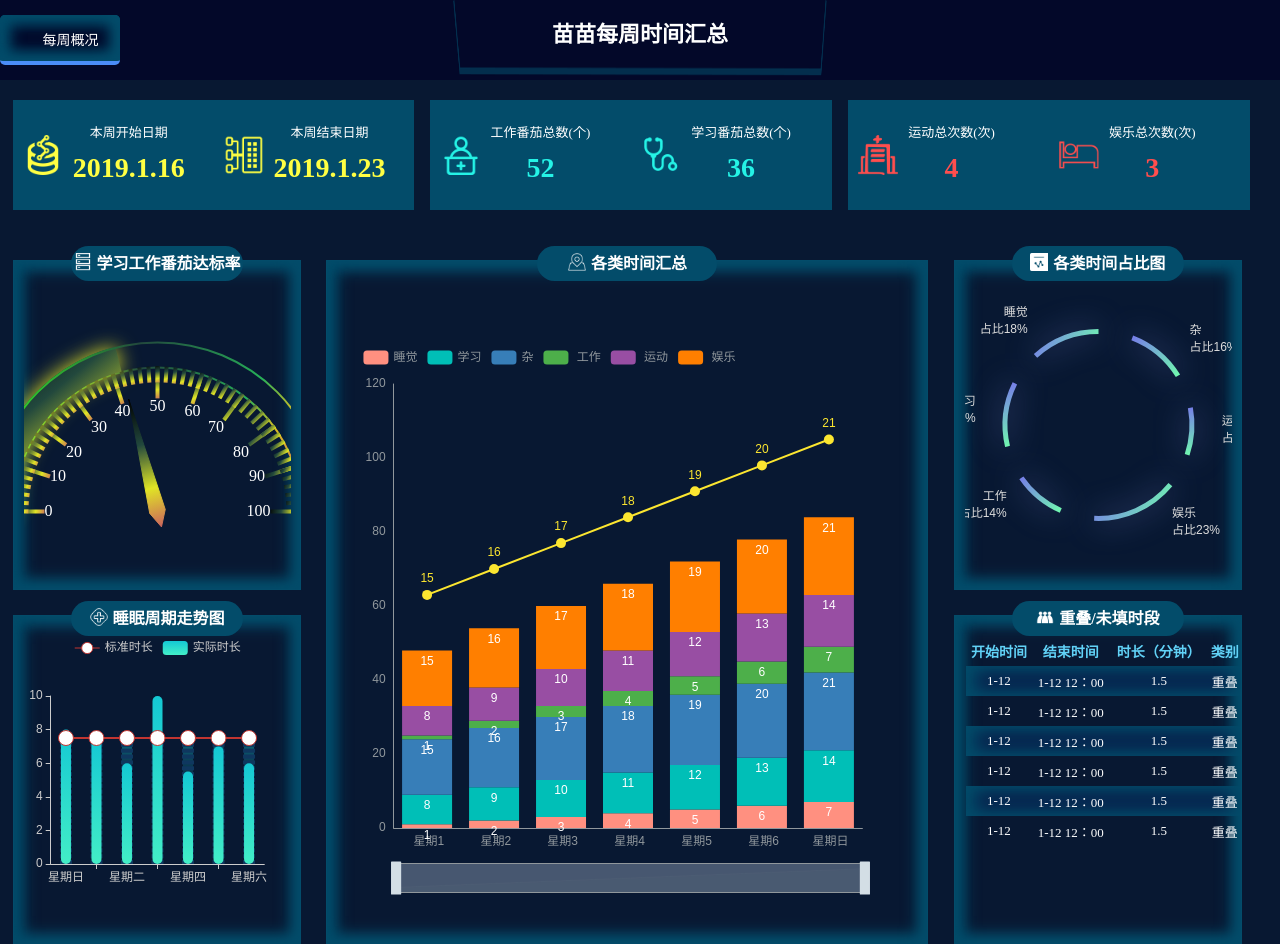
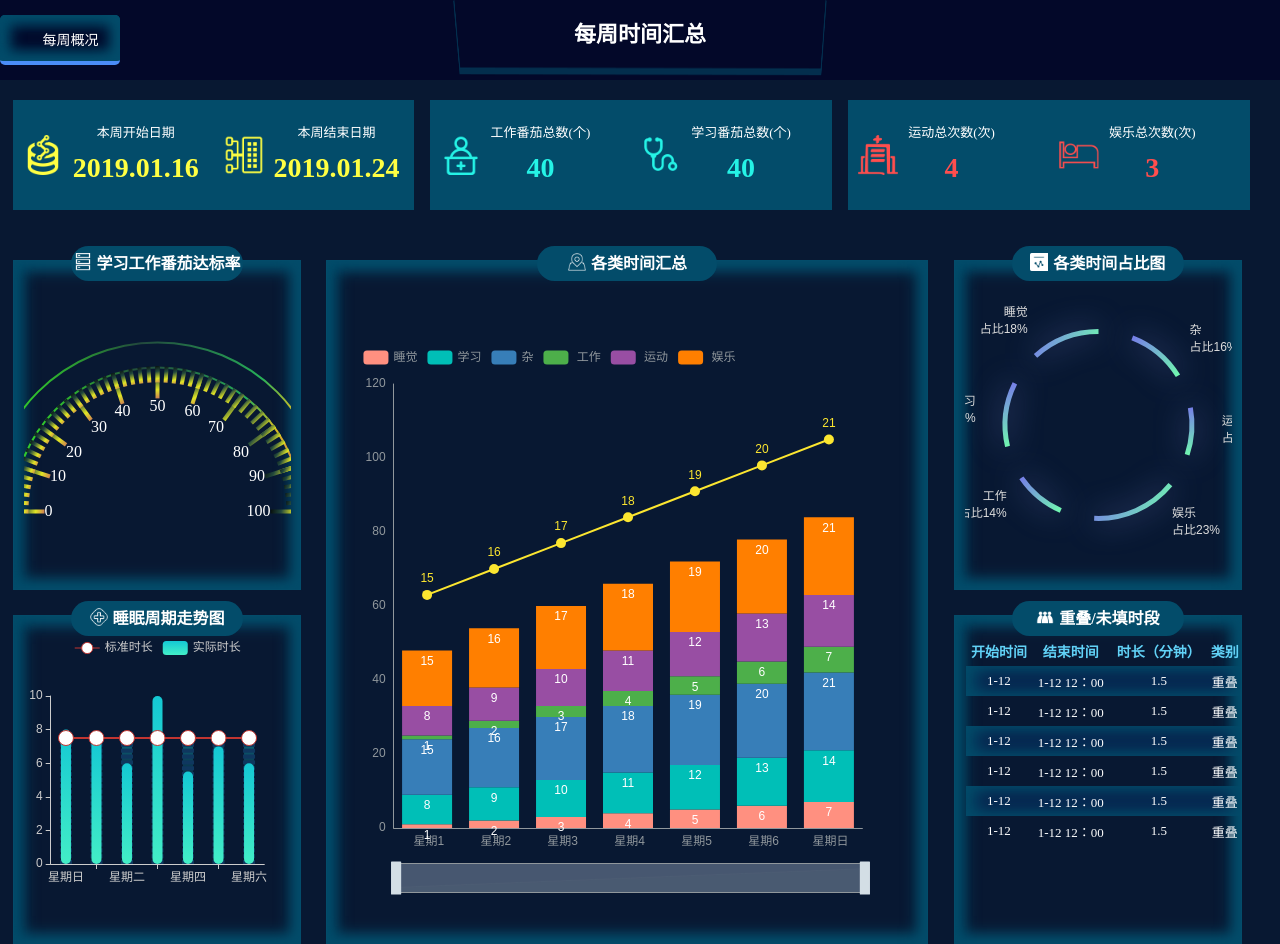
Before and after one commit to chongwangcc/person_time_manage_system, a Flask app: page / in a window 1280 px wide. Shown: the top 944 px of the page. Run offline with Flask 2, Linux system fonts and the light colour scheme.

Commit message:
调整restful接口 调整，js代码

```diff
--- a/person_time_manage_system/app.py
+++ b/person_time_manage_system/app.py
@@ -10,16 +10,32 @@
 app = Flask(__name__)
 
 
-@app.route("/fanqie_shu/<my_date>", methods=["GET"])
-def fanqie_shu(my_date):
-    import random
-    nums = random.randint(1,100)
-    return jsonify({"study_tomato_nums":nums})
+@app.route("/api/v1/statistics/weekly/all/<date_str>", methods=["GET"])
+def weekly_statistics(date_str):
+    """
+    获得每周相关的统计信息、每周概览的统计信息从这个一个API调用
+    :param date_str:
+    :return:
+    """
+    # TODO 验证函数
 
+    # TODO 获得真值
 
-@app.route("/sleep_hours/<my_date>", methods=["GET"])
-def sleep_hours(my_date):
-    result = {
+    # 构造返回结果
+    result = {}
+    # 1.开始结束日期 工作-学习番茄数 锻炼娱乐次数
+    result["working_tomato_nums"] = 40
+    result["study_tomato_nums"] = 40
+    result["execise_nums"] = 4
+    result["fun_nums"] = 3
+    result["start_date"] = "2019.01.16"
+    result["end_date"] = "2019.01.24"
+
+    # 2. 番茄时钟达标率
+    result["working_and_study_tomato_nums_of_each_day"]=80
+
+    # 3. 睡眠时间
+    result["sleep_hours"] = {
         "standard_hours": 7.5,
         "actual_hours": [
             {"category": "星期日", "hours": 8},
@@ -31,25 +47,9 @@
             {"category": "星期六", "hours": 6},
         ]
     }
-    return jsonify(result)
 
-
-@app.route("/each_category_hours/<my_date>", methods=["GET"])
-def each_category_hours(my_date):
-    result = [
-            {"name": "睡觉", "value": 8},
-            {"name": "学习", "value": 7.5},
-            {"name": "工作", "value": 6},
-            {"name": "娱乐", "value": 10},
-            {"name": "运动", "value": 5.5},
-            {"name": "杂", "value": 7},
-        ]
-    return jsonify(result)
-
-
-@app.route("/all_category_every_day_hours/<my_date>", methods=["GET"])
-def all_category_every_day_hours(my_date):
-    result = {
+    # 4. 各项每天时间汇总
+    result["every_day_category_details"] = {
         "xData":[" 星期1"," 星期2"," 星期3"," 星期4"," 星期5"," 星期6"," 星期日"],
         "legends": ["睡觉", '学习', '杂', " 工作", " 运动", " 娱乐"],
         # 每个类别，每一天的时间，shape==（lengends.长度  *  xData.长度）
@@ -63,20 +63,28 @@
         ],
         "sum":[15, 16, 17, 18, 19, 20, 21]
     }
+
+    # 5. 类别 时间汇总
+    result["each_category_time_sum"] = [
+            {"name": "睡觉", "value": 8},
+            {"name": "学习", "value": 7.5},
+            {"name": "工作", "value": 6},
+            {"name": "娱乐", "value": 10},
+            {"name": "运动", "value": 5.5},
+            {"name": "杂", "value": 7},
+        ]
+
+    # 6. 漏填、充填时段
+    result["missing_info"] = [
+                {"start_time":"1-12 ","end_time":'1-12 12：00',"during":'1.5',"type":"重叠"},
+                {"start_time": "1-12 ", "end_time": '1-12 12：00', "during": '1.5', "type": "重叠"},
+                {"start_time": "1-12 ", "end_time": '1-12 12：00', "during": '1.5', "type": "重叠"},
+                {"start_time": "1-12 ", "end_time": '1-12 12：00', "during": '1.5', "type": "重叠"},
+                {"start_time": "1-12 ", "end_time": '1-12 12：00', "during": '1.5', "type": "重叠"},
+                {"start_time": "1-12 ", "end_time": '1-12 12：00', "during": '1.5', "type": "重叠"},
+            ]
     return jsonify(result)
 
-@app.route("/missing_period/<my_date>", methods=["GET"])
-def missing_period(my_date):
-    result = [
-            {"start_time":"1-12 ","end_time":'1-12 12：00',"during":'1.5',"type":"重叠"},
-        {"start_time": "1-12 ", "end_time": '1-12 12：00', "during": '1.5', "type": "重叠"},
-        {"start_time": "1-12 ", "end_time": '1-12 12：00', "during": '1.5', "type": "重叠"},
-        {"start_time": "1-12 ", "end_time": '1-12 12：00', "during": '1.5', "type": "重叠"},
-        {"start_time": "1-12 ", "end_time": '1-12 12：00', "during": '1.5', "type": "重叠"},
-        {"start_time": "1-12 ", "end_time": '1-12 12：00', "during": '1.5', "type": "重叠"},
-            ]
-
-    return jsonify(result)
 
 @app.route("/", methods=["GET"])
 def index():
--- a/person_time_manage_system/static/scripts/index.js
+++ b/person_time_manage_system/static/scripts/index.js
@@ -1,21 +1,42 @@
 // var symptomName = last_month_day();
 
 $(function(){
-    init3()
-    init4()
-    init5()
-    init6()
-    init7()
+    var date_now = "2019.1.14"
+    $.get("/api/v1/statistics/weekly/all/"+date_now).done(function (data){
+        init0(data)
+        init1("Chart1", data.working_and_study_tomato_nums_of_each_day)
+        init2("Chart2", data.sleep_hours)
+        init3("Chart3", data.every_day_category_details)
+        init4("Chart4", data.each_category_time_sum)
+        init5("Chart5", data.missing_info)
+    })
 })
 
-function init3(){
+function init0(data){
+    //设置开始时间、结束时间
+    var tlabel =document.getElementById("id_start_date");
+    tlabel.innerHTML=data.start_date
+    var tlabel =document.getElementById("id_end_date");
+    tlabel.innerHTML=data.end_date
+
+    // 工作、学习番茄时钟数
+    var tlabel =document.getElementById("id_work_tomato_nums");
+    tlabel.innerHTML=data.working_tomato_nums
+    var tlabel =document.getElementById("id_study_tomato_nums");
+    tlabel.innerHTML=data.study_tomato_nums
+
+    // 运动、娱乐次数
+    var tlabel =document.getElementById("exercise_nums");
+    tlabel.innerHTML=data.execise_nums
+    var tlabel =document.getElementById("fun_nums");
+    tlabel.innerHTML=data.fun_nums
+}
+
+function init1(id_str, data){
     // 番茄始终达标率
-    //调用后台接口，获得番茄数
-    var date_now = "2019.1.16"
-    $.get("/fanqie_shu/"+date_now).done(function (data) {
     var nums = data.study_tomato_nums
     //设置番茄始终达标数
-        var pieChart1 = echarts.init(document.getElementById('pieChart1'));
+    var pieChart1 = echarts.init(document.getElementById(id_str));
     pieChart1.setOption({
         grid:{
                left: '5%',
@@ -345,14 +366,9 @@
         }
     }]
     });
-    })
-
-
 }
 
-function init4(){
-    var date_now = "2019.1.16"
-    $.get("/sleep_hours/"+date_now).done(function (data) {
+function init2(id_str, data){
         var category = [];
         var dottedBase = +new Date();
         var lineData = [];
@@ -461,117 +477,11 @@
             }]
         };
 
-        var histogramChart = echarts.init(document.getElementById('histogramChart'));
+        var histogramChart = echarts.init(document.getElementById(id_str));
         histogramChart.setOption(option2)
-    });
 }
 
-function init5(){
-     var date_now = "2019.1.16"
-     $.get("/each_category_hours/"+date_now).done(function (data) {
-
-         var scaleData = data;
-         var rich = {
-             white: {
-                 color: '#ddd',
-                 align: 'center',
-                 padding: [5, 0]
-             }
-         };
-         var placeHolderStyle = {
-             normal: {
-                 label: {
-                     show: false
-                 },
-                 labelLine: {
-                     show: false
-                 },
-                 color: 'rgba(0, 0, 0, 0)',
-                 borderColor: 'rgba(0, 0, 0, 0)',
-                 borderWidth: 0
-             }
-         };
-         var data = [];
-         for (var i = 0; i < scaleData.length; i++) {
-             data.push({
-                 value: scaleData[i].value,
-                 name: scaleData[i].name,
-                 itemStyle: {
-                     normal: {
-                         borderWidth: 5,
-                         shadowBlur: 30,
-                         borderColor: new echarts.graphic.LinearGradient(0, 0, 1, 1, [{
-                             offset: 0,
-                             color: '#7777eb'
-                         }, {
-                             offset: 1,
-                             color: '#70ffac'
-                         }]),
-                         shadowColor: 'rgba(142, 152, 241, 0.6)'
-                     }
-                 }
-             }, {
-                 value: 4,
-                 name: '',
-                 itemStyle: placeHolderStyle
-             });
-         }
-         var seriesObj = [{
-             name: '',
-             type: 'pie',
-             clockWise: false,
-             radius: ["70%", "70%"],
-             hoverAnimation: false,
-             itemStyle: {
-                 normal: {
-                     label: {
-                         show: true,
-                         position: 'outside',
-                         color: '#ddd',
-                         formatter: function (params) {
-                             var percent = 0;
-                             var total = 0;
-                             for (var i = 0; i < scaleData.length; i++) {
-                                 total += scaleData[i].value;
-                             }
-                             percent = ((params.value / total) * 100).toFixed(0);
-                             if (params.name !== '') {
-                                 return params.name + '\n{white|' + '占比' + percent + '%}';
-                             } else {
-                                 return '';
-                             }
-                         },
-                         rich: rich
-                     },
-                     labelLine: {
-                         show: false
-                     }
-                 }
-             },
-             data: data
-         }];
-         option = {
-             tooltip: {
-                 show: false
-             },
-             legend: {
-                 show: false
-             },
-             toolbox: {
-                 show: false
-             },
-             series: seriesObj
-         }
-
-         var lineChart = echarts.init(document.getElementById('lineChart'));
-         lineChart.setOption(option)
-     });
-
-}
-
-function init6(){
-    var date_now = "2019.1.16"
-     $.get("/all_category_every_day_hours/"+date_now).done(function (data) {
+function init3(id_str, data){
           var corlor_list = ["rgba(255,144,128,1)",
               "rgba(0,191,183,1)",
               "rgba(55,126,184,1)",
@@ -748,16 +658,110 @@
                 series: seriesObj
             }
 
-            var mapChart = echarts.init(document.getElementById('mapChart'));
+            var mapChart = echarts.init(document.getElementById(id_str));
             mapChart.setOption(option)
+}
+
+function init4(id_str, data1){
+         var scaleData = data1;
+         var rich = {
+             white: {
+                 color: '#ddd',
+                 align: 'center',
+                 padding: [5, 0]
+             }
+         };
+         var placeHolderStyle = {
+             normal: {
+                 label: {
+                     show: false
+                 },
+                 labelLine: {
+                     show: false
+                 },
+                 color: 'rgba(0, 0, 0, 0)',
+                 borderColor: 'rgba(0, 0, 0, 0)',
+                 borderWidth: 0
+             }
+         };
+         var data = [];
+         for (var i = 0; i < scaleData.length; i++) {
+             data.push({
+                 value: scaleData[i].value,
+                 name: scaleData[i].name,
+                 itemStyle: {
+                     normal: {
+                         borderWidth: 5,
+                         shadowBlur: 30,
+                         borderColor: new echarts.graphic.LinearGradient(0, 0, 1, 1, [{
+                             offset: 0,
+                             color: '#7777eb'
+                         }, {
+                             offset: 1,
+                             color: '#70ffac'
+                         }]),
+                         shadowColor: 'rgba(142, 152, 241, 0.6)'
+                     }
+                 }
+             }, {
+                 value: 4,
+                 name: '',
+                 itemStyle: placeHolderStyle
              });
          }
+         var seriesObj = [{
+             name: '',
+             type: 'pie',
+             clockWise: false,
+             radius: ["70%", "70%"],
+             hoverAnimation: false,
+             itemStyle: {
+                 normal: {
+                     label: {
+                         show: true,
+                         position: 'outside',
+                         color: '#ddd',
+                         formatter: function (params) {
+                             var percent = 0;
+                             var total = 0;
+                             for (var i = 0; i < scaleData.length; i++) {
+                                 total += scaleData[i].value;
+                             }
+                             percent = ((params.value / total) * 100).toFixed(0);
+                             if (params.name !== '') {
+                                 return params.name + '\n{white|' + '占比' + percent + '%}';
+                             } else {
+                                 return '';
+                             }
+                         },
+                         rich: rich
+                     },
+                     labelLine: {
+                         show: false
+                     }
+                 }
+             },
+             data: data
+         }];
+         option = {
+             tooltip: {
+                 show: false
+             },
+             legend: {
+                 show: false
+             },
+             toolbox: {
+                 show: false
+             },
+             series: seriesObj
+         }
 
-function init7(){
-    var date_now = "2019.1.16"
+         var lineChart = echarts.init(document.getElementById(id_str));
+         lineChart.setOption(option)
+}
 
-    $.get("/missing_period/"+date_now).done(function (data) {
-            var tbody =document.getElementById('missing_info');
+function init5(id_str, data){
+        var tbody =document.getElementById(id_str);
         var info = data;
         for(var i = 0;i < info.length; i++) { //遍历一下json数据
             var trow = getDataRow(info[i]); //定义一个方法,返回tr数据
@@ -785,7 +789,6 @@
 
          return row; //返回tr数据
          }
-    })
 
 
 }
--- a/person_time_manage_system/templates/index.html
+++ b/person_time_manage_system/templates/index.html
@@ -22,7 +22,7 @@
     </div>
     <div class="header_center left" style="position:relative">
 
-        <h2><strong>苗苗每周时间汇总</strong></h2>
+        <h2><strong>每周时间汇总</strong></h2>
 
     </div>
     <div class="right nav text_right">
@@ -41,14 +41,14 @@
                 <img src="../static/images/info_1.png" class="left text01_img"/>
                 <div class="left text01_div">
                     <p>本周开始日期</p>
-                    <p>2019.1.16</p>
+                    <p id="id_start_date">2019.1.16</p>
                 </div>
             </div>
             <div class="con_div_text01 right">
                 <img src="../static/images/info_2.png" class="left text01_img"/>
                 <div class="left text01_div">
                     <p>本周结束日期</p>
-                    <p>2019.1.23</p>
+                    <p id="id_end_date">2019.1.23</p>
                 </div>
             </div>
         </div>
@@ -57,14 +57,14 @@
                 <img src="../static/images/info_3.png" class="left text01_img"/>
                 <div class="left text01_div">
                     <p>工作番茄总数(个)</p>
-                    <p class="sky">52</p>
+                    <p id="id_work_tomato_nums" class="sky">52</p>
                 </div>
             </div>
             <div class="con_div_text01 right">
                 <img src="../static/images/info_4.png" class="left text01_img"/>
                 <div class="left text01_div">
                     <p>学习番茄总数(个)</p>
-                    <p class="sky">36</p>
+                    <p id="id_study_tomato_nums" class="sky">36</p>
                 </div>
             </div>
         </div>
@@ -74,14 +74,14 @@
                 <img src="../static/images/info_5.png" class="left text01_img"/>
                 <div class="left text01_div">
                     <p>运动总次数(次)</p>
-                    <p class="org">4</p>
+                    <p id="exercise_nums" class="org">4</p>
                 </div>
             </div>
             <div class="con_div_text01 right">
                 <img src="../static/images/info_6.png" class="left text01_img"/>
                 <div class="left text01_div">
                     <p>娱乐总次数(次)</p>
-                    <p class="org">3</p>
+                    <p id="fun_nums" class="org">3</p>
                 </div>
             </div>
         </div>
@@ -91,23 +91,23 @@
         <div class="left div_any01">
             <div class="div_any_child">
                 <div class="div_any_title"><img src="../static/images/title_1.png">学习工作番茄达标率</div>
-                <p id="pieChart1" class="p_chart"></p>
+                <p id="Chart1" class="p_chart"></p>
             </div>
             <div class="div_any_child">
                 <div class="div_any_title"><img src="../static/images/title_2.png">睡眠周期走势图</div>
-                <p id="histogramChart" class="p_chart"></p>
+                <p id="Chart2" class="p_chart"></p>
             </div>
         </div>
         <div class="div_any02 left ">
             <div class="div_any_child div_height">
                 <div class="div_any_title any_title_width"><img src="../static/images/title_0.png">各类时间汇总 </div>
-                <div id="mapChart" style="width:97.5%;height:95%;display: inline-block;padding-left: 1.25%;padding-top:2.2%"></div>
+                <div id="Chart3" style="width:97.5%;height:95%;display: inline-block;padding-left: 1.25%;padding-top:2.2%"></div>
             </div>
         </div>
         <div class="right div_any01">
             <div class="div_any_child">
                 <div class="div_any_title"><img src="../static/images/title_3.png">各类时间占比图</div>
-                <p id="lineChart" class="p_chart"></p>
+                <p id="Chart4" class="p_chart"></p>
             </div>
             <div class="div_any_child">
                 <div class="div_any_title"><img src="../static/images/title_4.png">重叠/未填时段</div>
@@ -120,7 +120,7 @@
                               <th>类别</th>
                           </tr>
                           </thead>
-                          <tbody id="missing_info">
+                          <tbody id="Chart5">
                           </tbody>
                       </table>
                  </div>
```
Lines whose indentation alone changed are shown as unchanged.
